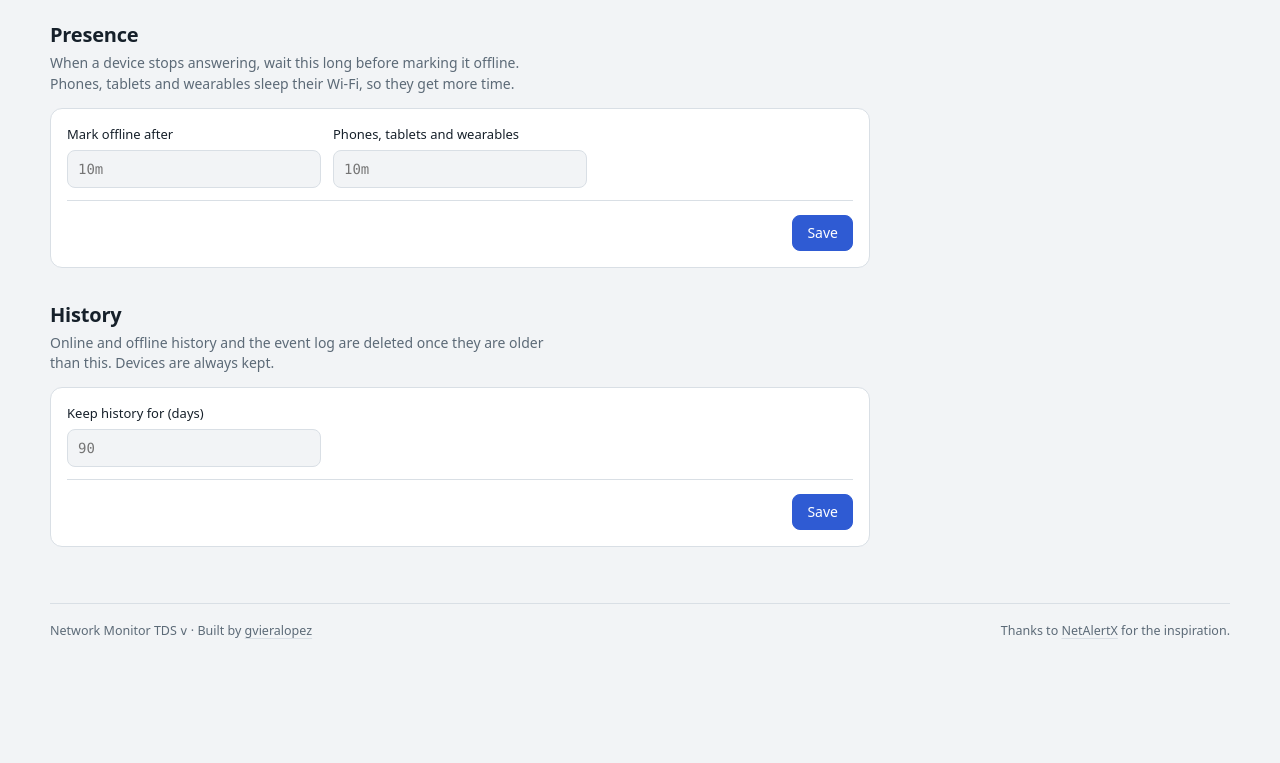
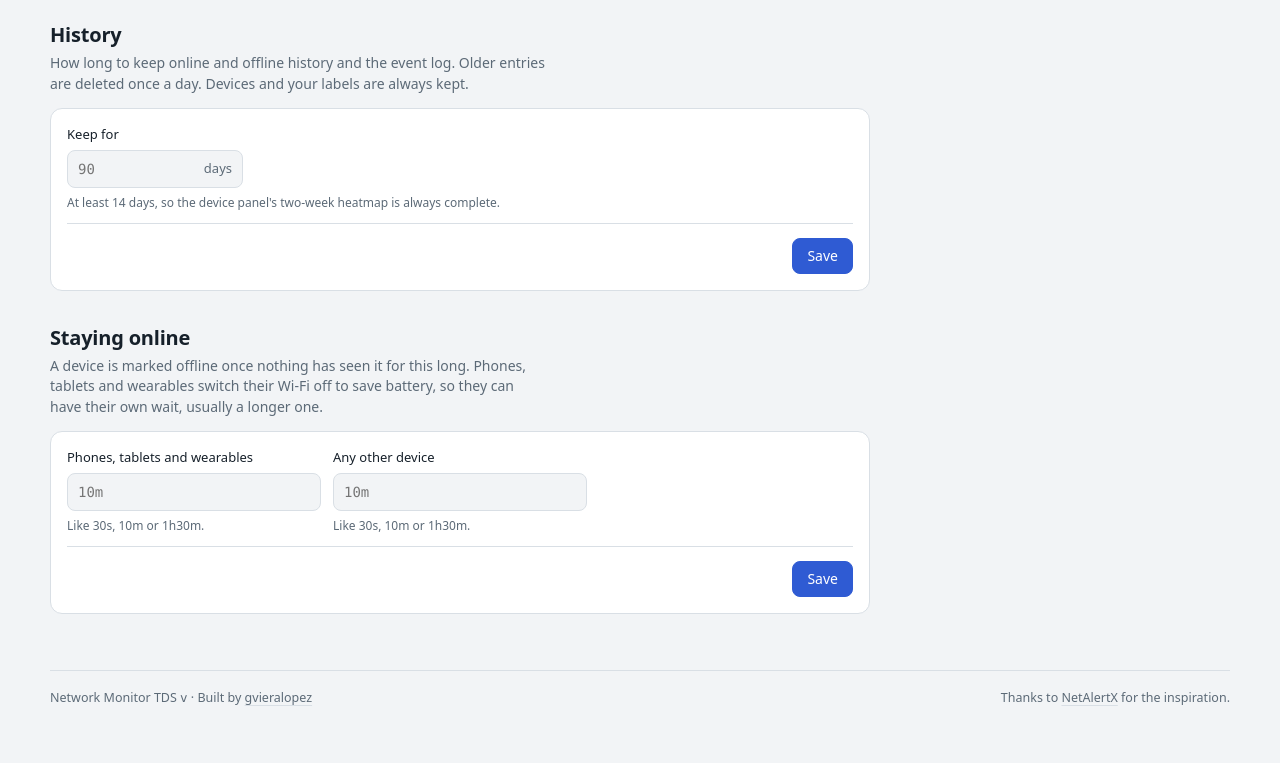
Before and after one commit to gvieralopez/network-monitor-tds, a Python web app: template src/network_monitor_tds/web/templates/settings.html in a window 1280 px wide. Shown: the part 128-891 px from the top of the page. Before the commit the page ends 767 px from the top, so only its background shows below. Run offline with Jinja, Linux system fonts and the light colour scheme; the template is opened without the code that fills it, so the values that code supplies are empty.

Commit message:
Improve descriptions of General settings

```diff
--- a/src/network_monitor_tds/web/forms.py
+++ b/src/network_monitor_tds/web/forms.py
@@ -12,7 +12,7 @@ from network_monitor_tds.plugins.sdk.models import PluginSettings
 
 DURATION_PART = re.compile(r"(\d+)\s*([hms])")
 UNIT_SECONDS = {"h": 3600, "m": 60, "s": 1}
-DURATION_HINT = "Use a duration like 30s, 5m or 1h30m"
+DURATION_HINT = "Enter a duration such as 30s, 10m or 1h30m."
 COMMON_HELP = {
     "interval": "How often the plugin runs.",
     "timeout": "Stops a run that takes longer than this.",
--- a/src/network_monitor_tds/web/pages/settings.py
+++ b/src/network_monitor_tds/web/pages/settings.py
@@ -144,7 +144,7 @@ async def save_presence(
     policy = PresencePolicy(offline_after=offline, mobile_offline_after=mobile)
     await save_presence_policy(context.unit_of_work(), policy, context.clock.now())
     view = policy_view(policy, interval)
-    return _presence(request, view, "Saved presence settings")
+    return _presence(request, view, "Offline timing saved")
 
 
 @router.post("/retention", response_class=HTMLResponse)
@@ -155,7 +155,7 @@ async def save_retention(
     if policy is None:
         return _retention(request, RetentionView(keep_days, RETENTION_HINT), None)
     await save_retention_policy(context.unit_of_work(), policy, context.clock.now())
-    return _retention(request, retention_view(policy), "Saved history settings")
+    return _retention(request, retention_view(policy), "History settings saved")
 
 
 def _plugin(context: WebContext, plugin_id: str) -> PluginClass:
--- a/src/network_monitor_tds/web/static/app.css
+++ b/src/network_monitor_tds/web/static/app.css
@@ -346,6 +346,15 @@ form.edit { display: flex; flex-direction: column; gap: 14px; }
 .field { display: flex; flex-direction: column; gap: 6px; }
 .field label, .field .label { font-size: 13px; font-weight: 500; }
 .field .hint { font-size: 12px; color: var(--muted); }
+.field.wide { grid-column: 1 / -1; }
+.with-unit {
+  display: inline-flex; align-items: center; width: 11rem; max-width: 100%; height: 38px;
+  border: 1px solid var(--line); border-radius: 8px; background: var(--bg);
+}
+.with-unit:focus-within { outline: 2px solid var(--accent); outline-offset: 2px; }
+.field .with-unit input { flex: 1; height: 100%; border: 0; background: transparent; outline: none; }
+.with-unit span { padding-right: 10px; color: var(--muted); font-size: 13px; }
+.field.has-error .with-unit { border-color: var(--new); }
 .field input, .field select {
   height: 38px; padding: 0 10px; border: 1px solid var(--line); border-radius: 8px; background: var(--bg); min-width: 0;
 }
--- a/src/network_monitor_tds/web/templates/partials/presence.html
+++ b/src/network_monitor_tds/web/templates/partials/presence.html
@@ -1,12 +1,12 @@
 <section id="presence">
-  <h2>Presence</h2>
-  <p class="lede">When a device stops answering, wait this long before marking it offline. Phones, tablets and wearables sleep their Wi-Fi, so they get more time.</p>
+  <h2>Staying online</h2>
+  <p class="lede">A device is marked offline once nothing has seen it for this long. Phones, tablets and wearables switch their Wi-Fi off to save battery, so they can have their own wait, usually a longer one.</p>
   <form class="netgrid" hx-post="/settings/presence" hx-target="#presence" hx-swap="outerHTML">
-    {% for name, label, value in [("offline_after", "Mark offline after", presence.offline_after), ("mobile_offline_after", "Phones, tablets and wearables", presence.mobile_offline_after)] %}
+    {% for name, label, value in [("mobile_offline_after", "Phones, tablets and wearables", presence.mobile_offline_after), ("offline_after", "Any other device", presence.offline_after)] %}
     <div class="field{{ ' has-error' if presence.errors.get(name) }}">
       <label for="presence-{{ name }}">{{ label }}</label>
       <input id="presence-{{ name }}" class="mono" name="{{ name }}" value="{{ value }}" placeholder="10m">
-      {% if presence.errors.get(name) %}<span class="error">{{ presence.errors[name] }}</span>{% endif %}
+      {% if presence.errors.get(name) %}<span class="error">{{ presence.errors[name] }}</span>{% else %}<span class="hint">Like 30s, 10m or 1h30m.</span>{% endif %}
     </div>
     {% endfor %}
     {% if presence.warning %}<p class="warning">{{ presence.warning }}</p>{% endif %}
--- a/src/network_monitor_tds/web/templates/partials/retention.html
+++ b/src/network_monitor_tds/web/templates/partials/retention.html
@@ -1,11 +1,14 @@
 <section id="retention">
   <h2>History</h2>
-  <p class="lede">Online and offline history and the event log are deleted once they are older than this. Devices are always kept.</p>
+  <p class="lede">How long to keep online and offline history and the event log. Older entries are deleted once a day. Devices and your labels are always kept.</p>
   <form class="netgrid" hx-post="/settings/retention" hx-target="#retention" hx-swap="outerHTML">
-    <div class="field{{ ' has-error' if retention.error }}">
-      <label for="retention-keep_days">Keep history for (days)</label>
-      <input id="retention-keep_days" class="mono" name="keep_days" value="{{ retention.keep_days }}" inputmode="numeric" placeholder="90">
-      {% if retention.error %}<span class="error">{{ retention.error }}</span>{% endif %}
+    <div class="field wide{{ ' has-error' if retention.error }}">
+      <label for="retention-keep_days">Keep for</label>
+      <div class="with-unit">
+        <input id="retention-keep_days" class="mono" name="keep_days" value="{{ retention.keep_days }}" inputmode="numeric" placeholder="90">
+        <span>days</span>
+      </div>
+      {% if retention.error %}<span class="error">{{ retention.error }}</span>{% else %}<span class="hint">At least 14 days, so the device panel's two-week heatmap is always complete.</span>{% endif %}
     </div>
     <div class="actions"><button type="submit" class="btn primary">Save</button></div>
   </form>
--- a/src/network_monitor_tds/web/templates/settings.html
+++ b/src/network_monitor_tds/web/templates/settings.html
@@ -24,8 +24,8 @@
     {% elif tab == "appearance" %}
     {% include "partials/appearance.html" %}
     {% else %}
+    {% include "partials/retention.html" %}
     {% include "partials/presence.html" %}
-    {% include "partials/retention.html" %}
     {% endif %}
   </div>
 </main>
```
Also changed, not shown: docs/public/data-and-upgrades.md (+1 -1 lines), docs/public/presence.md (+1 -1 lines), docs/public/web-interface.md (+1 -1 lines), src/network_monitor_tds/web/pages/settings_views.py (+4 -4 lines), tests/web/pages/test_settings.py (+5 -5 lines).
